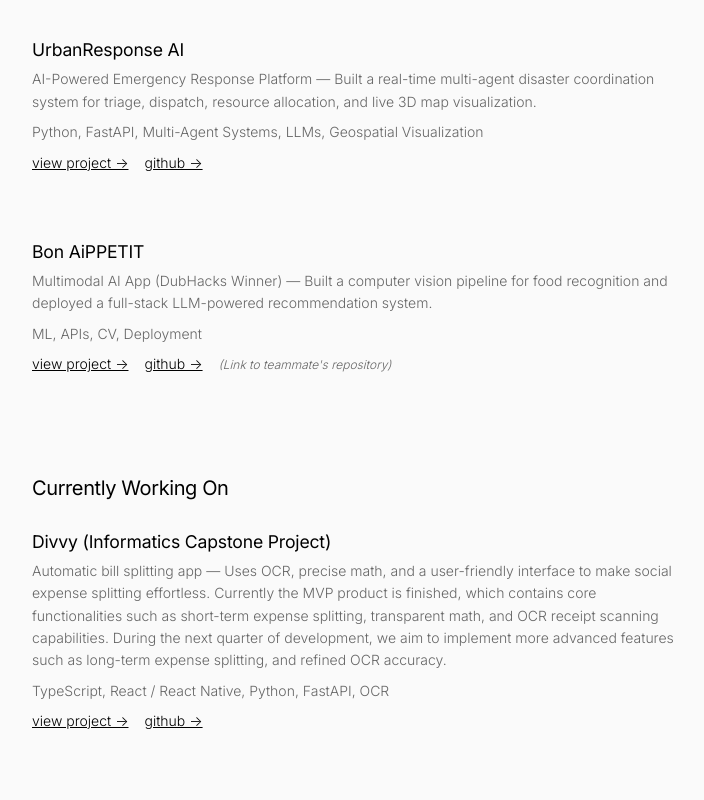
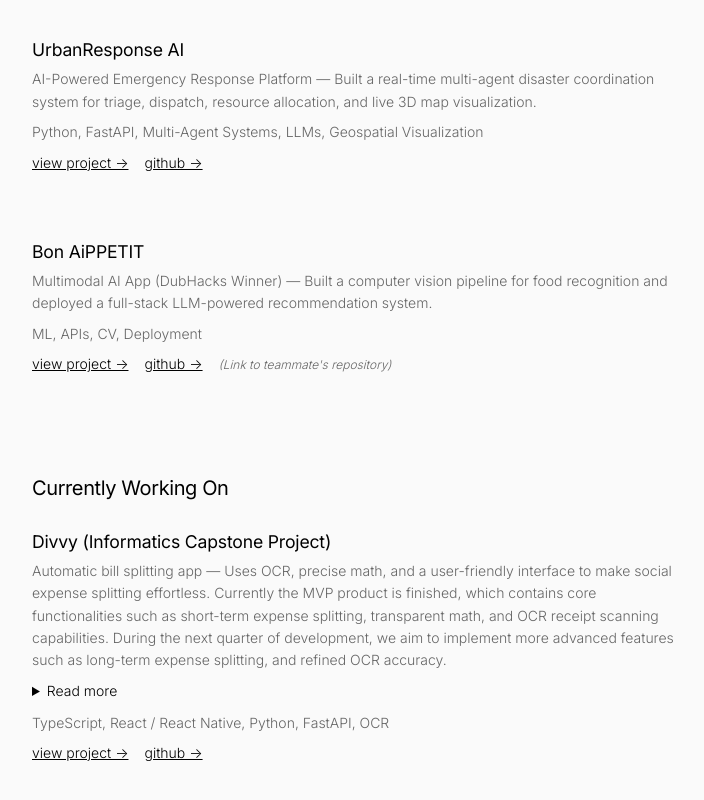
Before and after one commit to Arjun840/arjunsupra_portfolio, a Next.js app: page /projects in a window 1280 px wide. Shown: the part 780-1580 px from the top of the page, without its empty margins (282-986 px from the left). Built offline with nearby package versions, Linux system fonts and the light colour scheme.

Commit message:
Adjusted capstone desc

```diff
--- a/components/ProjectCard.tsx
+++ b/components/ProjectCard.tsx
@@ -15,6 +15,19 @@
         <p className="muted" style={{ margin: "0 0 0.5rem", fontSize: "14px" }}>
           {project.summary}
         </p>
+        {project.details ? (
+          <details style={{ margin: "0 0 0.6rem" }}>
+            <summary style={{ cursor: "pointer", fontSize: "14px" }}>
+              Read more
+            </summary>
+            <div
+              className="muted"
+              style={{ whiteSpace: "pre-line", fontSize: "14px", marginTop: "0.4rem" }}
+            >
+              {project.details}
+            </div>
+          </details>
+        ) : null}
         <p className="muted" style={{ margin: "0 0 0.5rem", fontSize: "14px" }}>
           {project.tech.join(", ")}
         </p>
--- a/content/data.ts
+++ b/content/data.ts
@@ -5,6 +5,7 @@
   githubLink: string;
   deployedLink?: string;
   note?: string;
+  details?: string;
 };
 
 export const hero = {
@@ -95,7 +96,9 @@
       "Automatic bill splitting app — Uses OCR, precise math, and a user-friendly interface to make social expense splitting effortless. Currently the MVP product is finished, which contains core functionalities such as short-term expense splitting, transparent math, and OCR receipt scanning capabilities. During the next quarter of development, we aim to implement more advanced features such as long-term expense splitting, and refined OCR accuracy.",
     tech: ["TypeScript", "React / React Native", "Python", "FastAPI", "OCR"],
     githubLink: "https://github.com/allenzheng15/divvy",
-    deployedLink: "https://github.com/allenzheng15/divvy"
+    deployedLink: "https://github.com/allenzheng15/divvy",
+    details:
+      "My Contributions and Takeaways\n\nBackend Design: Aided and helped create the FastAPI server and OCR pipeline in Python to automatically capture line items, minimizing user data input.\n\nFrontend Design: Aided and helped create the React Native UI for \"Transparent Math,\" ensuring that complex cost‑splitting algorithms were easy to understand.\n\nProject Management: Spearheaded the shift from Winter MVP to Spring project, including planning the technical stack and prioritizing features.\n\nTakeaway: Learned the art of moving fast while still writing high‑quality code in a long‑term project cycle."
   }
 ];
 
```
